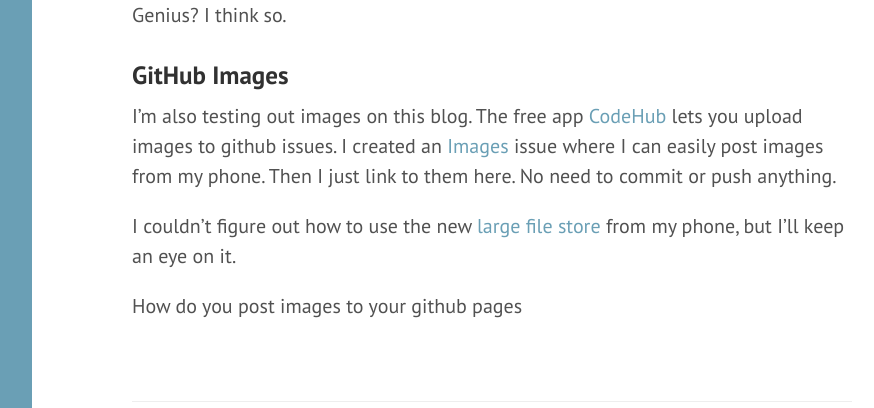
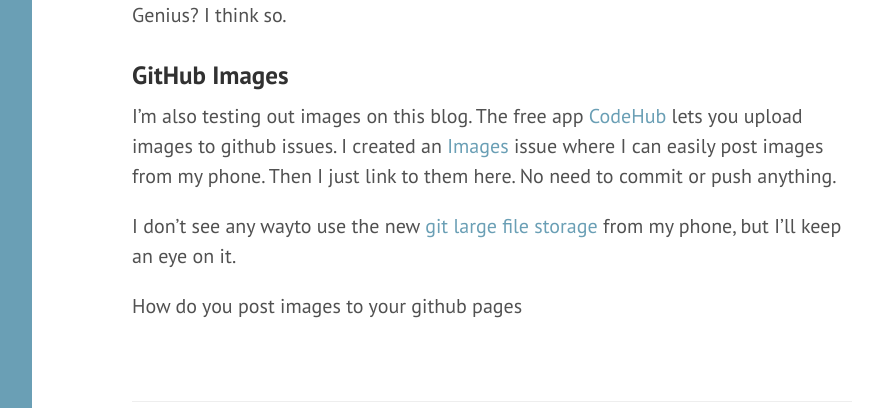
Before and after one commit to josephgardner/josephgardner.github.io, a Jekyll site: the page built from _posts/2015-12-31-tangled.md, in a window 1280 px wide and 1302 px high. Shown: the part 580-988 px from the top of the window, without its empty margins (328-1202 px from the left). Built offline with Jekyll 4.4.1, drawn with Linux system fonts in a browser that asks for light colours; nearby versions of some CDN libraries; Markdown is read by kramdown in place of the engine named in the settings; comment, search, counter and statistics services are not loaded.

Commit message:
Created :_posts/2015-12-31-tangled.md

```diff
--- a/_posts/2015-12-31-tangled.md
+++ b/_posts/2015-12-31-tangled.md
@@ -12,6 +12,6 @@ Genius? I think so.
 ### GitHub Images
 I'm also testing out images on this blog. The free app [CodeHub](https://itunes.apple.com/us/app/codehub-a-client-for-github/id707173885?mt=8) lets you upload images to github issues. I created an [Images](https://github.com/josephgardner/josephgardner.github.io/issues/1) issue where I can easily post images from my phone. Then I just link to them here. No need to commit or push anything.
 
-I couldn't figure out how to use the new [large file store](https://github.com/blog/1986-announcing-git-large-file-storage-lfs) from my phone, but I'll keep an eye on it.
+I don't see any wayto use the new [git large file storage](https://github.com/blog/1986-announcing-git-large-file-storage-lfs) from my phone, but I'll keep an eye on it.
 
 How do you post images to your github pages
```
